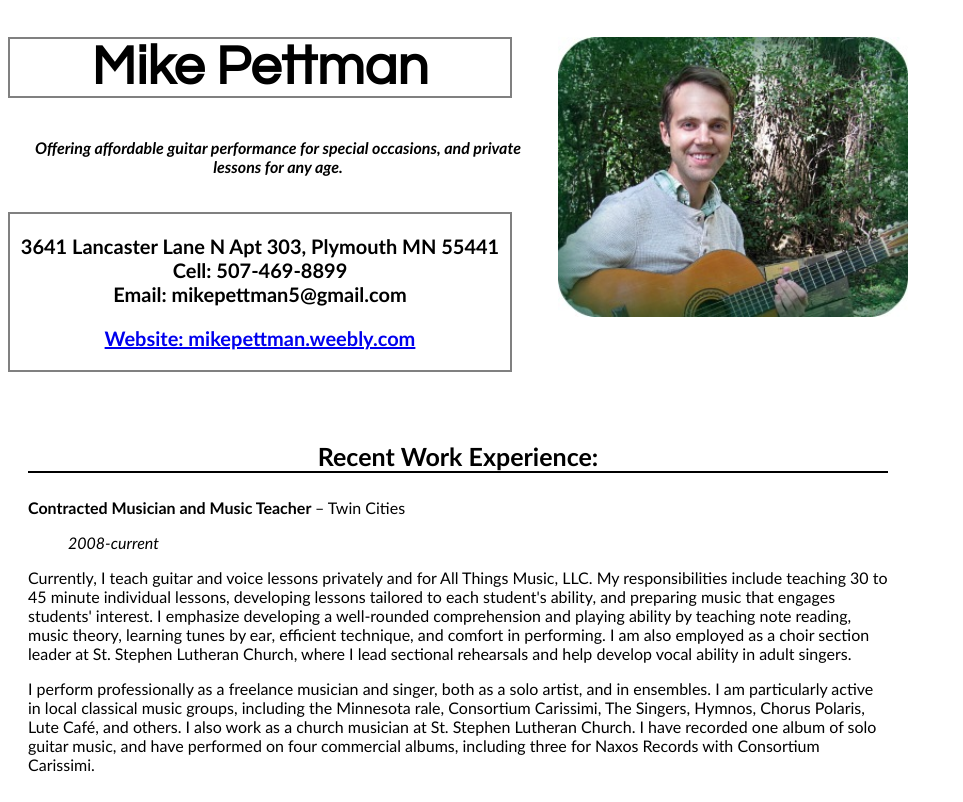
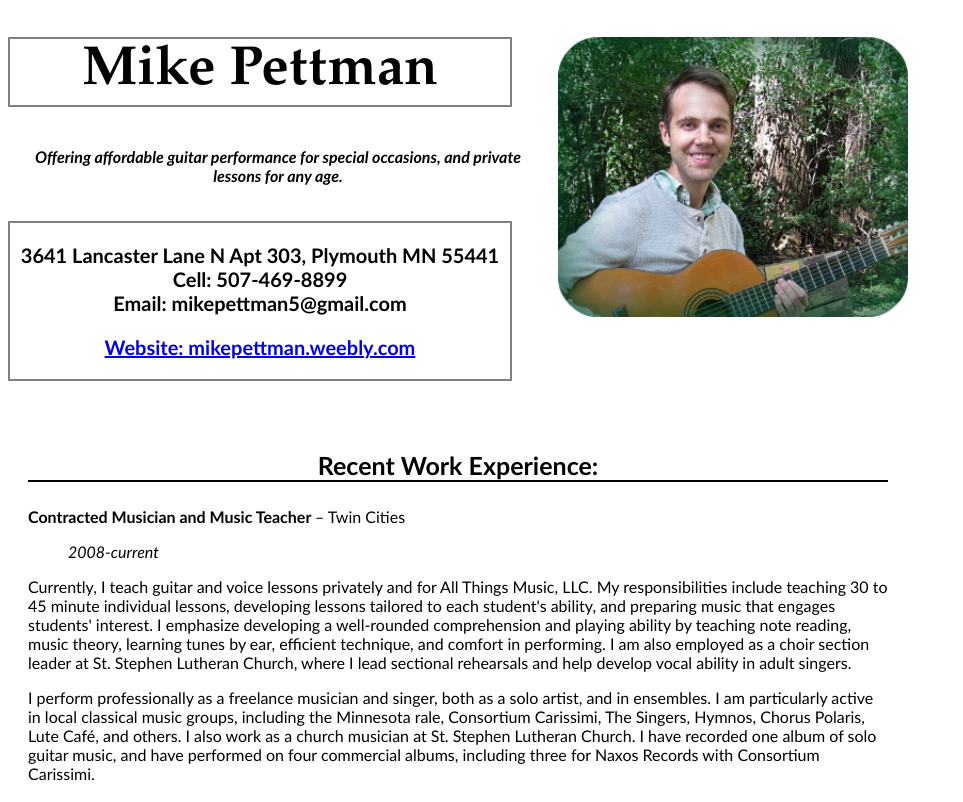
Before and after one commit to mikep79/mikep79.github.io, a plain HTML site: page index.html in a window 1280 px wide. Shown: the top 802 px of the page, without its empty margins (0-963 px from the left). Drawn offline with Linux system fonts and the light colour scheme.

Commit message:
changed font - done

```diff
--- a/style.css
+++ b/style.css
@@ -1,5 +1,5 @@
 H1 {
-    font-family: 'Century Gothic', sans-serif;
+    font-family: Palatino, ‘Palatino Linotype’, serif;
     Font-size:  55px;
     width: 500px;
     Margin-bottom: 20px;
```
